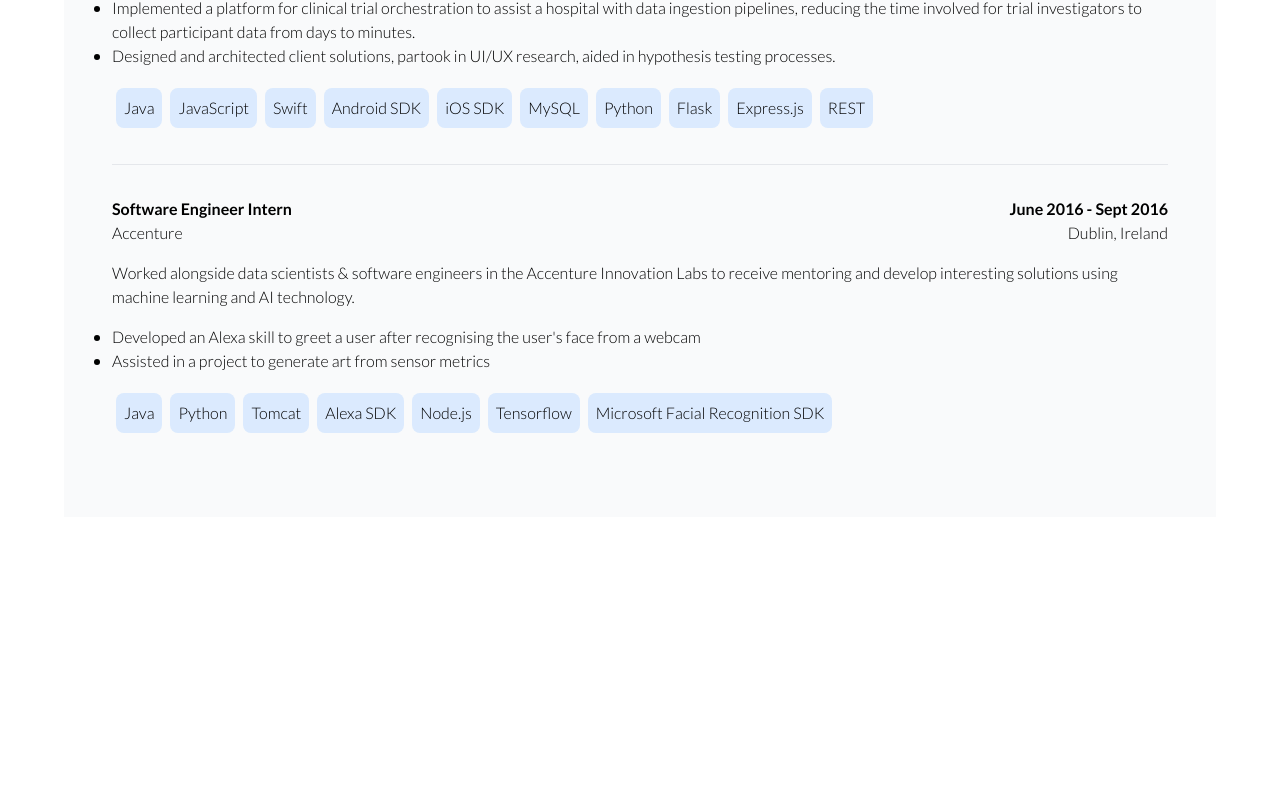
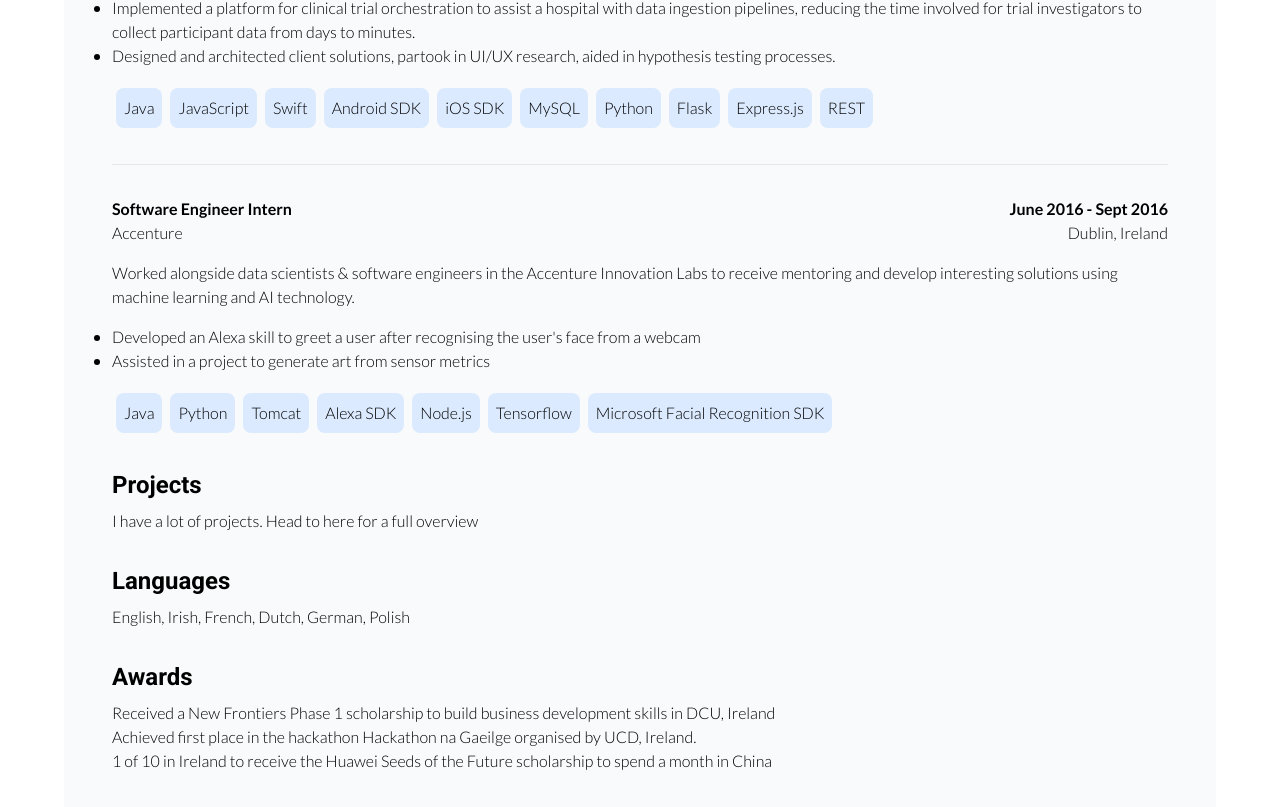
Before and after one commit to oflynned/personal-website, a Next.js app: page /resume in a window 1280 px wide. Shown: the part 1968-2775 px from the top of the page. Before the commit the page ends 2485 px from the top, so only its background shows below. Built offline with nearby package versions, Linux system fonts and the light colour scheme.

Commit message:
chore: fix prop changes

```diff
--- a/src/pages/index.tsx
+++ b/src/pages/index.tsx
@@ -1,7 +1,16 @@
 import type { NextPage } from 'next';
+import { Heading } from '../design-system/atoms/heading.atom';
 
 const Home: NextPage = () => {
-  return <div>yo</div>;
+  return (
+    <div
+      className={'flex justify-center items-center w-screen h-screen bg-sky-50'}
+    >
+      <div className={'h-fit justify-self-center'}>
+        <Heading>Hey, I&apos;m Ed</Heading>
+      </div>
+    </div>
+  );
 };
 
 export default Home;
--- a/src/pages/resume.tsx
+++ b/src/pages/resume.tsx
@@ -17,6 +17,7 @@ const Resume: FC = () => {
     languages,
     awards,
   } = experience;
+
   return (
     <div className={'w-screen min-h-screen flex justify-center'}>
       <Page>
@@ -25,28 +26,26 @@ const Resume: FC = () => {
           <WorkHistory positions={positions} />
         </div>
 
-        <Heading content={'Projects'} />
+        <Heading>Projects</Heading>
         <div className={'mt-2'}>
-          <Paragraph
-            content={
-              'I have a lot of projects. Head to here for a full overview'
-            }
-          />
+          <Paragraph>
+            I have a lot of projects. Head to here for a full overview
+          </Paragraph>
         </div>
 
         <div className={'mt-8'}>
-          <Heading content={'Languages'} />
+          <Heading>Languages</Heading>
           <div className={'mt-2'}>
-            <Paragraph content={languages.join(', ')} />
+            <Paragraph>{languages.join(', ')}</Paragraph>
           </div>
         </div>
 
         <div className={'mt-8'}>
-          <Heading content={'Awards'} />
+          <Heading>Awards</Heading>
           <ul className={'mt-2'}>
             {awards.map((award) => (
               <li key={award}>
-                <Paragraph content={award} />
+                <Paragraph>{award}</Paragraph>
               </li>
             ))}
           </ul>
```
